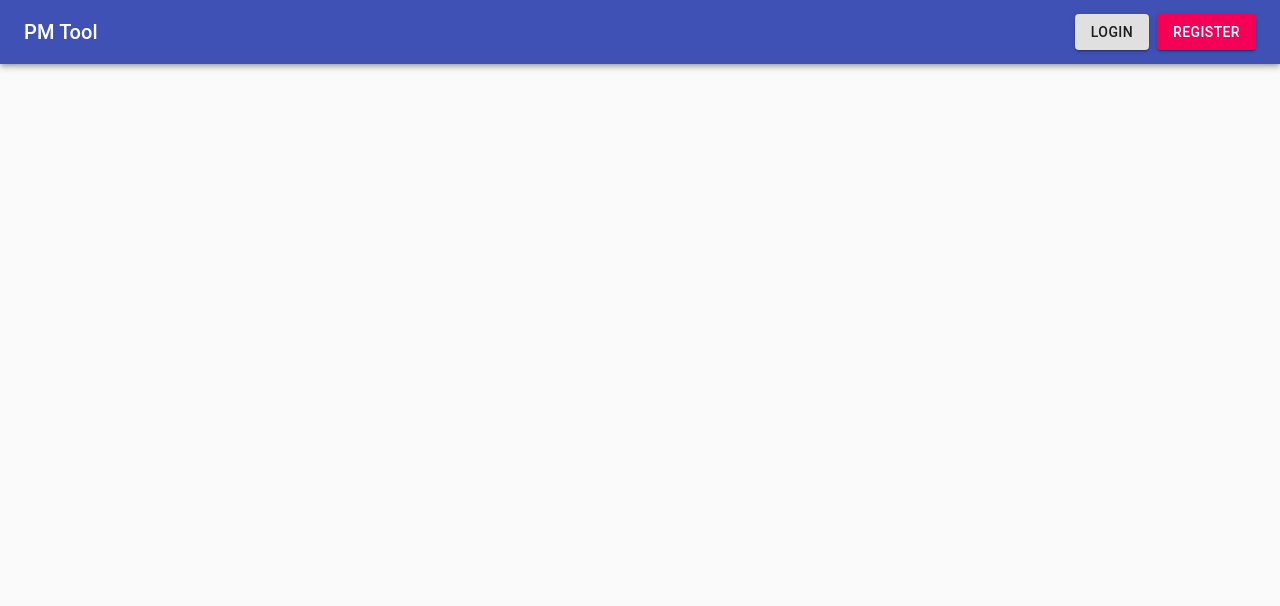
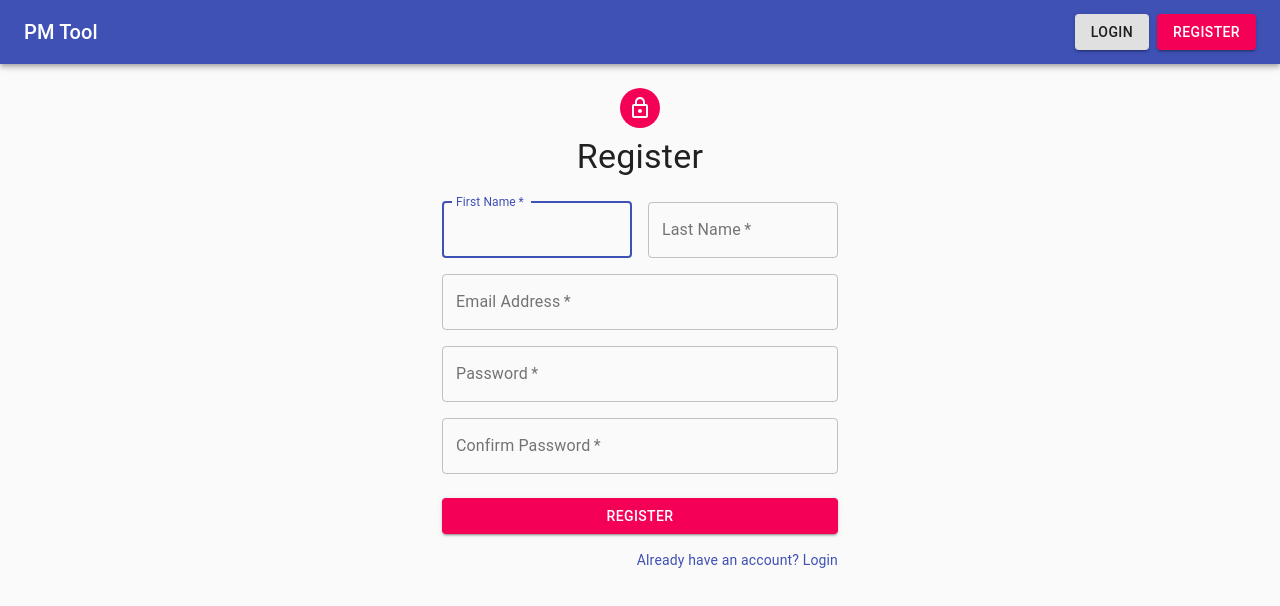
Before and after one commit to EmanuelMiron/PMTool_Client, a React (Create React App) app: page /register in a window 1280 px wide. Shown: the top 606 px of the page. Built offline with nearby package versions, Linux system fonts and the light colour scheme.

Commit message:
Created Register Form

```diff
--- a/src/components/Register.js
+++ b/src/components/Register.js
@@ -1,12 +1,124 @@
-import React from 'react'
-import Navbar from './layout/Navbar'
+import React from 'react';
+import { makeStyles } from '@material-ui/core/styles';
+
+// Material UI Components
+import Container from '@material-ui/core/Container';
+import Avatar from '@material-ui/core/Avatar';
+import Typography from '@material-ui/core/Typography';
+import Grid from '@material-ui/core/Grid';
+import TextField from '@material-ui/core/TextField';
+import Button from '@material-ui/core/Button';
+import Link from '@material-ui/core/Link';
+
+// Material UI Icons
+import LockOutlinedIcon from '@material-ui/icons/LockOutlined';
+
+const useStyles = makeStyles((theme) => ({
+	paper: {
+		marginTop: theme.spacing(10),
+		display: 'flex',
+		flexDirection: 'column',
+		alignItems: 'center',
+	},
+	avatar: {
+		margin: theme.spacing(1),
+		backgroundColor: theme.palette.secondary.main,
+	},
+	form: {
+		width: '100%',
+		marginTop: theme.spacing(3),
+	},
+	submit: {
+		margin: theme.spacing(3, 0, 2),
+	},
+}));
 
 const Register = () => {
-    return (
-        <>
-            <h1>Register</h1>
-        </>
-    )
-}
+	const classes = useStyles();
+
+	return (
+		<Container component="main" maxWidth="xs">
+			<div className={classes.paper}>
+				<Avatar className={classes.avatar}>
+					<LockOutlinedIcon />
+				</Avatar>
+				<Typography component="h1" variant="h4">
+					Register
+				</Typography>
+				<form className={classes.form}>
+					<Grid container spacing={2}>
+						<Grid item xs={12} sm={6}>
+							<TextField
+								autoComplete="fname"
+								name="firstName"
+								variant="outlined"
+								required
+								fullWidth
+								id="firstName"
+								label="First Name"
+								autoFocus
+							/>
+						</Grid>
+						<Grid item xs={12} sm={6}>
+							<TextField
+								variant="outlined"
+								required
+								fullWidth
+								id="lastName"
+								label="Last Name"
+								name="lastName"
+								autoComplete="lname"
+							/>
+						</Grid>
+						<Grid item xs={12}>
+							<TextField
+								variant="outlined"
+								required
+								fullWidth
+								id="email"
+								label="Email Address"
+								name="email"
+								autoComplete="email"
+							/>
+						</Grid>
+						<Grid item xs={12}>
+							<TextField
+								variant="outlined"
+								required
+								fullWidth
+								name="password"
+								label="Password"
+								type="password"
+								id="password"
+								autoComplete="current-password"
+							/>
+						</Grid>
+						<Grid item xs={12}>
+							<TextField
+								variant="outlined"
+								required
+								fullWidth
+								name="confirmPassword"
+								label="Confirm Password"
+								type="password"
+								id="confirmPassword"
+							/>
+						</Grid>
+					</Grid>
+					<Button type="submit" fullWidth variant="contained" color="secondary" className={classes.submit}>
+						Register
+					</Button>
+                    <Grid container justify='flex-end'>
+                        <Grid item>
+                            <Link href="/login" variant='body2'>
+                                Already have an account? Login
+                            </Link>
+                        </Grid>
+                    </Grid>
+				</form>
+			</div>
+		</Container>
+	);
+};
 
 export default Register;
```
